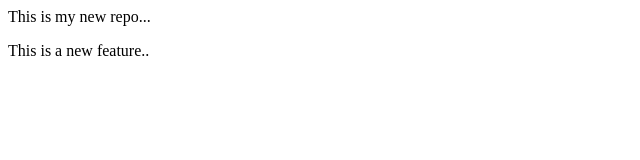
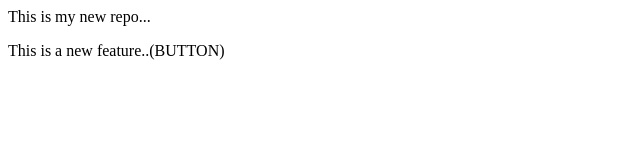
Before and after one commit to Hiral-Barot/LocalRepo, a plain HTML site: page index.html in a window 1280 px wide. Shown: the full height of the page, 0-640 px from the left. Drawn offline with Linux system fonts and the light colour scheme.

Commit message:
NEW added

```diff
--- a/index.html
+++ b/index.html
@@ -1,2 +1,2 @@
 <p>This is my new repo...</p>
-<p>This is a new feature..</p>
+<p>This is a new feature..(BUTTON)</p>
```
